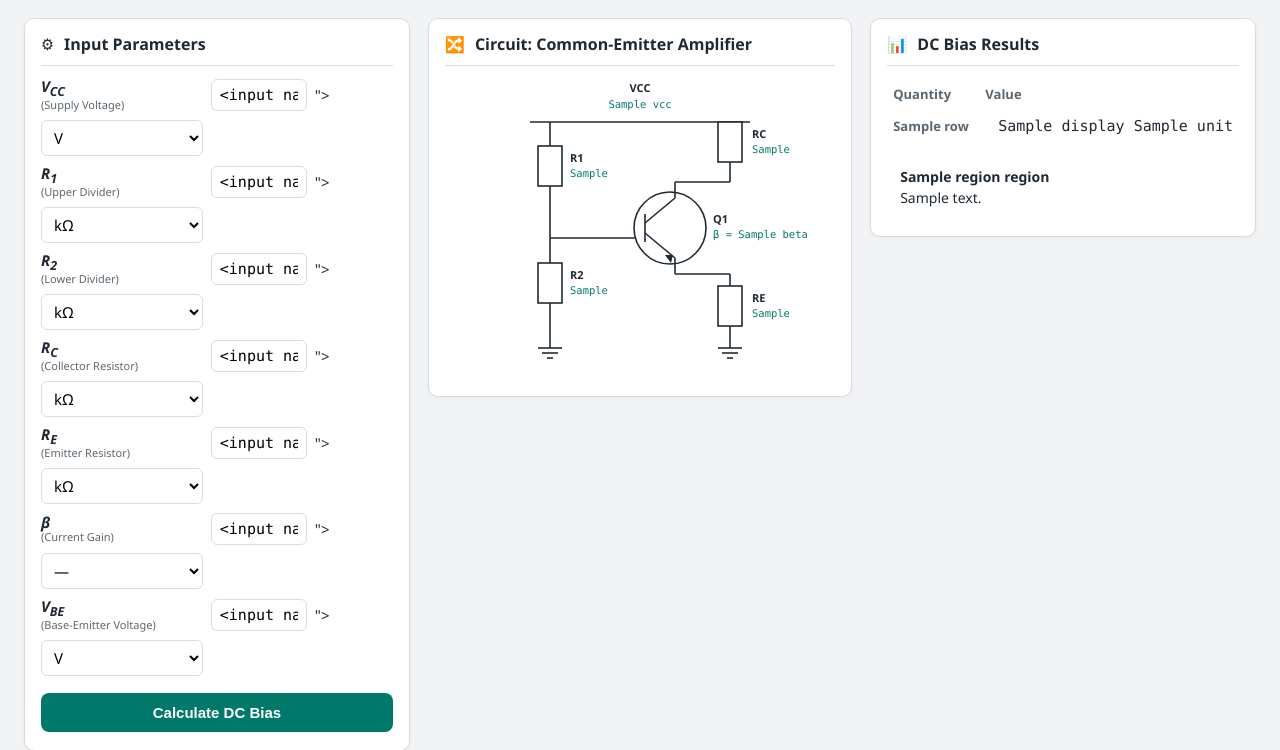
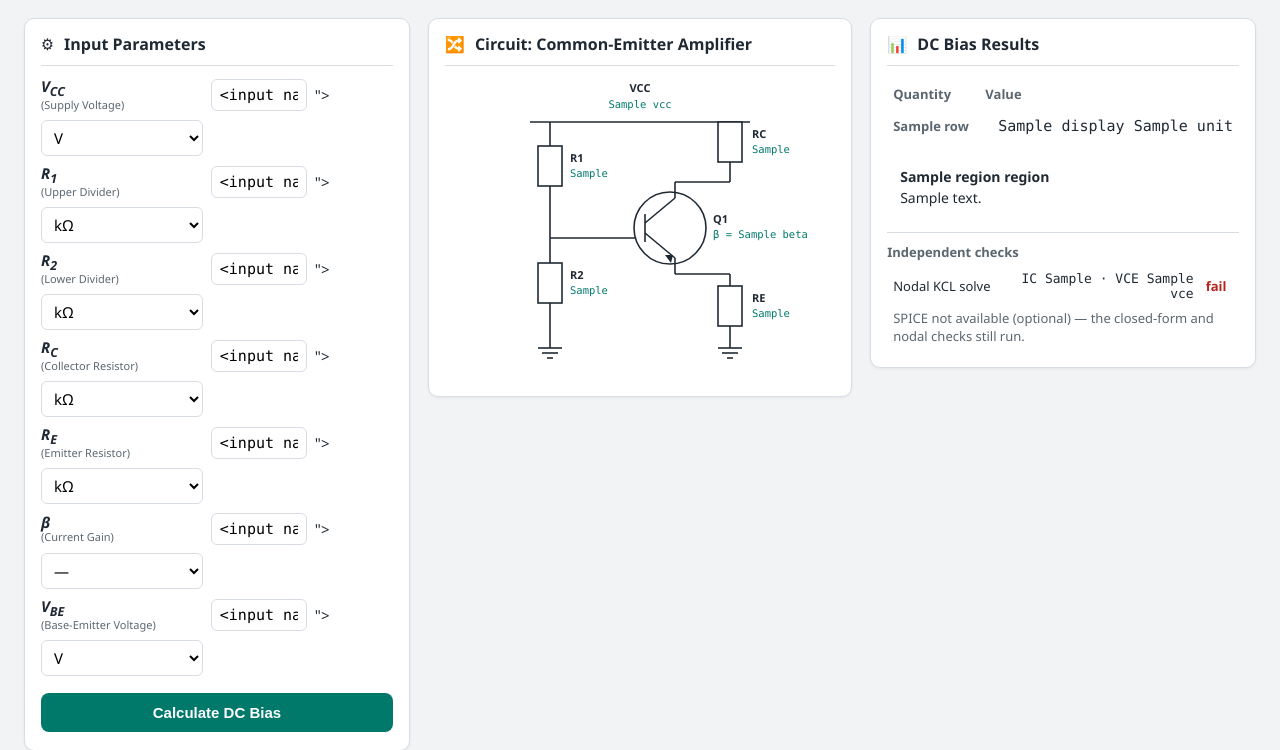
Before and after one commit to Tarkab67/Gitlab-for-class, a Flask app: template bjt_ce_bias/templates/index.html in a window 1280 px wide. Shown: the part 90-840 px from the top of the page. Run offline with Flask 3, Linux system fonts and the light colour scheme; the template is opened without the code that fills it: most values are stand-ins (such as "Sample title", 1, 10 or a date in 2020); form fields are guessed from the names that the template uses.

Commit message:
feat(app): nodal and SPICE cross-check panel

```diff
--- a/bjt_ce_bias/app.py
+++ b/bjt_ce_bias/app.py
@@ -4,7 +4,8 @@ from __future__ import annotations
 
 from flask import Flask, render_template, request
 
-from bjt_ce_bias.bjt import parse_inputs, solve_bias
+from bjt_ce_bias import spice
+from bjt_ce_bias.bjt import cross_check, nodal_solve, parse_inputs, solve_bias
 from bjt_ce_bias.formatting import format_compact, format_quantity
 
 DEFAULT_FORM = {
@@ -50,9 +51,63 @@ def _schematic(inputs):
     return labels
 
 
+def _pair(field, value):
+    display, unit = format_quantity(field, value)
+    return f"{display} {unit}"
+
+
+def _verdict_context(result, inputs):
+    if result.region == "cutoff":
+        return {
+            "nodal": None, "nodal_agrees": None, "nodal_diff": None,
+            "nodal_view": {}, "spice": None, "spice_agrees": None,
+            "spice_diff": None, "spice_view": {},
+            "spice_available": spice.available(), "spice_error": False,
+        }
+
+    nodal = nodal_solve(inputs)
+    nodal_agrees, nodal_diff = cross_check(result, nodal)
+    nodal_view = {"ic": _pair("ic", nodal.ic), "vce": _pair("vce", nodal.vce)}
+
+    spice_result = None
+    spice_agrees = None
+    spice_diff = None
+    spice_error = False
+    spice_view = {}
+    spice_available = spice.available()
+    if spice_available:
+        try:
+            spice_result = spice.run_operating_point(inputs)
+            if spice_result is None:
+                spice_error = True
+            else:
+                spice_agrees, spice_diff = spice.compare(result, spice_result)
+                spice_view = {
+                    "vbe": _pair("vbe", spice_result.vbe),
+                    "ic": _pair("ic", spice_result.ic),
+                    "vce": _pair("vce", spice_result.vce),
+                }
+        except Exception:
+            spice_error = True
+
+    return {
+        "nodal": nodal,
+        "nodal_agrees": nodal_agrees,
+        "nodal_diff": nodal_diff,
+        "nodal_view": nodal_view,
+        "spice": spice_result,
+        "spice_agrees": spice_agrees,
+        "spice_diff": spice_diff,
+        "spice_view": spice_view,
+        "spice_available": spice_available,
+        "spice_error": spice_error,
+    }
+
+
 def _render(form, errors, result=None, inputs=None):
     if inputs is None:
         inputs, _ = parse_inputs(DEFAULT_FORM)
+    checks = _verdict_context(result, inputs) if result is not None else {}
     return render_template(
         "index.html",
         form=form,
@@ -60,6 +115,7 @@ def _render(form, errors, result=None, inputs=None):
         result=result,
         rows=_result_rows(result) if result is not None else [],
         schematic=_schematic(inputs),
+        **checks,
     )
 
 
--- a/bjt_ce_bias/templates/index.html
+++ b/bjt_ce_bias/templates/index.html
@@ -171,6 +171,45 @@
         <strong>{{ result.region|capitalize }} region</strong>
         <span>{{ result.message }}</span>
       </div>
+
+      <div class="crosscheck">
+        <h3>Independent checks</h3>
+        {% if result.region == 'cutoff' %}
+        <p class="muted">n/a — the transistor is off, so there is no operating point to cross-check.</p>
+        {% else %}
+        <table>
+          <tr>
+            <td>Nodal KCL solve</td>
+            <td class="value">IC {{ nodal_view.ic }} · VCE {{ nodal_view.vce }}</td>
+            <td class="{{ 'pass' if nodal_agrees else 'fail' }}">
+              {{ 'pass' if nodal_agrees else 'fail' }}
+            </td>
+          </tr>
+          {% if not spice_available %}
+          <tr>
+            <td colspan="3" class="muted">SPICE not available (optional) — the closed-form and nodal checks still run.</td>
+          </tr>
+          {% elif spice_error %}
+          <tr>
+            <td colspan="3" class="muted">SPICE check failed (optional) — the page still shows the closed-form and nodal results.</td>
+          </tr>
+          {% else %}
+          <tr>
+            <td>SPICE (.op)</td>
+            <td class="value">VBE {{ spice_view.vbe }} · IC {{ spice_view.ic }} · VCE {{ spice_view.vce }}</td>
+            <td class="{{ 'pass' if spice_agrees else 'fail' }}">
+              {{ 'pass' if spice_agrees else 'fail' }}
+            </td>
+          </tr>
+          <tr>
+            <td colspan="3" class="muted">
+              Assumed VBE = 0.700 V (closed form) vs SPICE {{ spice_view.vbe }}; IC/VCE must agree within 15 %.
+            </td>
+          </tr>
+          {% endif %}
+        </table>
+        {% endif %}
+      </div>
       {% else %}
       <p class="placeholder">Enter parameters and press Calculate DC Bias.</p>
       {% endif %}
```
Also changed, not shown: bjt_ce_bias/tests/test_app.py (+23 -0 lines).
